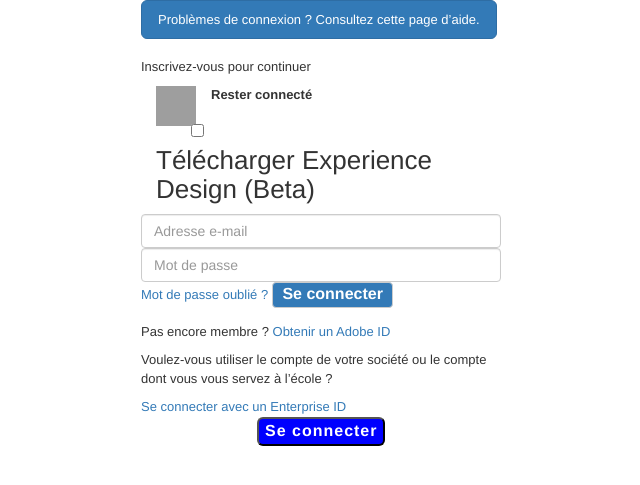
After one commit to NullCodeXx/eportfolio, a PHP site: page /projects/bootstrap/index.html in a window 1280 px wide. The commit adds this page. Shown: the top 485 px of the page, without its empty margins (319-959 px from the left). Run offline with PHP 8.4, Linux system fonts and the light colour scheme; grey boxes are pictures that could not be loaded.

Commit message:
Add link script, style, bootstrap and permissed chmod 755 of directory projects for the display

```diff
--- /dev/null
+++ b/projects/bootstrap/index.html
@@ -0,0 +1,57 @@
+<!DOCTYPE html>
+<html lang="en">
+<head>
+    <meta charset="UTF-8">
+    <meta name="viewport" content="width=device-width, initial-scale=1.0">
+    <meta http-equiv="X-UA-Compatible" content="ie=edge">
+    <title>Bootstrap</title>
+    <!-- Latest compiled and minified CSS -->
+    <link rel="stylesheet" href="https://maxcdn.bootstrapcdn.com/bootstrap/3.3.7/css/bootstrap.min.css" integrity="sha384-BVYiiSIFeK1dGmJRAkycuHAHRg32OmUcww7on3RYdg4Va+PmSTsz/K68vbdEjh4u" crossorigin="anonymous">
+    <style>
+    .test {
+        font-size:16px;
+        background-color: blue;
+        color: #fff;
+        border-radius: 6px;
+        font-weight: 600;
+        letter-spacing: 1px;
+        margin-left: 45%;
+    }
+    .test:hover {
+        font-size:13px;
+        color: black;
+    background-color:lightgray;
+    }
+    </style>
+</head>
+<body style="font-size: 13px;">
+    <main class="container">
+        <section class="row">
+            <section class="col-md-4 col-md-offset-4">
+            <p class="btn btn-primary btn-lg" style="font-size: 13px;">Problèmes de connexion ? Consultez cette page d’aide.</p>
+            <br />
+            <br />
+            <p>Inscrivez-vous pour continuer</p>
+            <img src="https://static.adobelogin.com/clients/download_experience-design/4x_4194d18d2c52854d8e92d3c244a25b9f.png" alt="Adobe Exprience" style="width:70px;height:40px;" class="col-md-3 col-md-offset-0 img-responsive">
+            <h1  class="col-md-12 col-md-offset-0" style="font-size: 2em;">Télécharger Experience Design (Beta)</h1>
+            <form action="#">
+                <div class="form-group">
+                <input class="col-md-12 col-md-offset-0 form-control" type="text" id="1E" name="1E" placeholder="Adresse e-mail">
+                <input class="col-md-12 col-md-offset-0 form-control" type="password" id="2MDP" name="2MDP" placeholder="Mot de passe">
+                <label for="lineConnect">Rester connecté</label>
+                <div class="checkbox">
+                    <input type="checkbox">
+                </div>
+                <a href="#" title="Vous avez perdus votre mot de passe ?">Mot de passe oublié ? </a>
+                <button type="submit" name="login" class="label label-primary btn btn-default" style="font-size: 16px">Se connecter</button>
+                </div>
+            </form>
+            <p>Pas encore membre ? <a href="#" title="Pourquoi pas vous inscrire ?">Obtenir un Adobe ID</a></p>
+            <p>Voulez-vous utiliser le compte de votre société ou le compte dont vous vous servez à l’école ? </p>
+            <a href="#" title="Id entreprise" >Se connecter avec un Enterprise ID</a>
+        </section>
+        </section>
+    </main>
+    <button class=test>Se connecter</button>
+</body>
+</html>
--- /dev/null
+++ b/style.css
@@ -0,0 +1,3 @@
+body {
+    background-color: "red";
+}
```
Also changed, not shown: index.php (+27 -3 lines), nbproject/project.xml (deleted, +0 -9 lines), script.js (added, +38 -0 lines), 1 other file.
